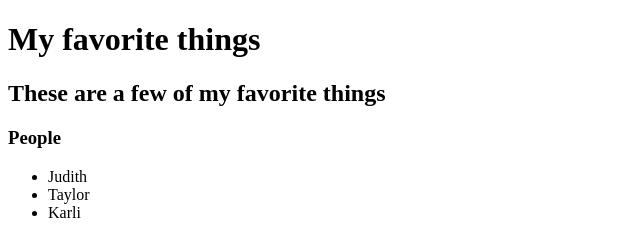
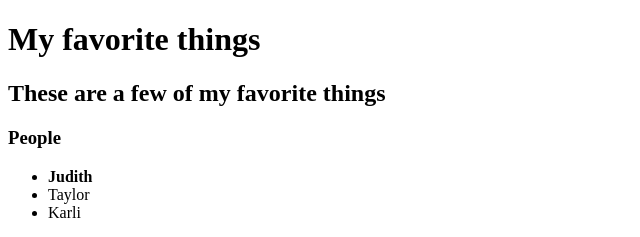
Before and after one commit to ajmarkow/my-first-webpage, a plain HTML site: page favorite-things.html in a window 1280 px wide. Shown: the top 237 px of the page, 0-640 px from the left. Drawn offline with Linux system fonts and the light colour scheme.

Commit message:
added formatting changes

```diff
--- a/favorite-things.html
+++ b/favorite-things.html
@@ -9,7 +9,7 @@
 
   <h3>People</h3>
   <ul>
-    <li>Judith</li>
+    <strong><li>Judith</li></strong>
     <li>Taylor</li>
     <li>Karli</li>
   </ul>
```
